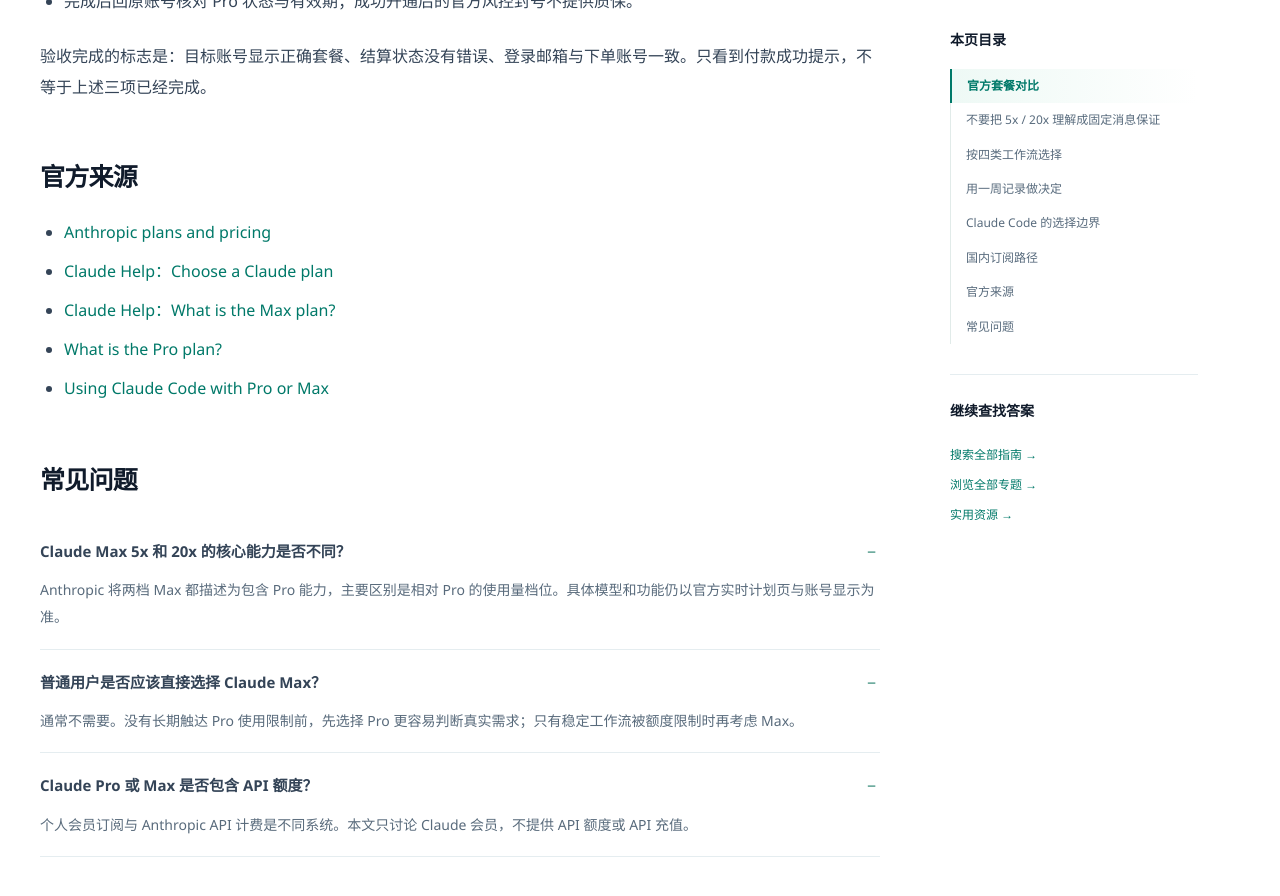
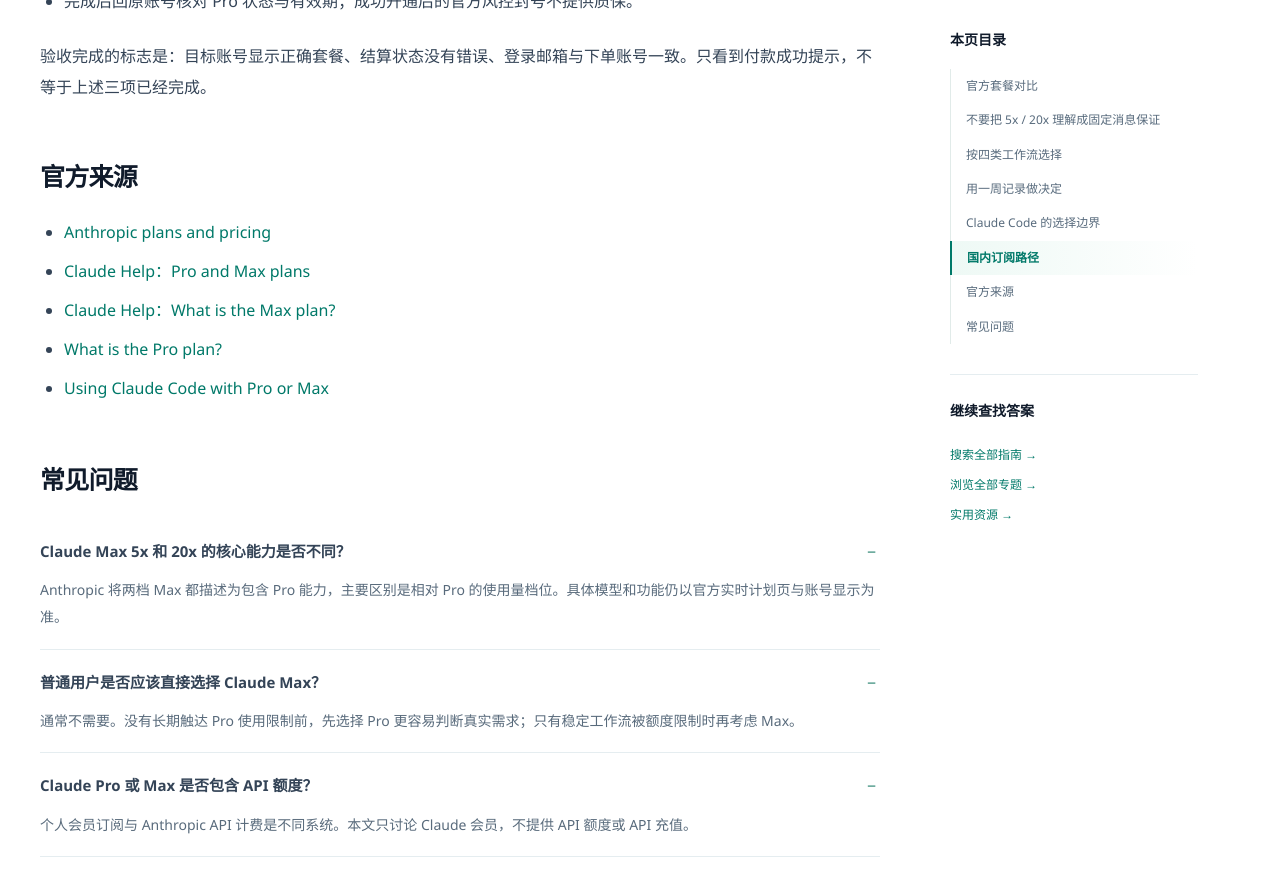
Before and after one commit to he20000405-pixel/claude-pro-max-china-guide, a Jekyll site: the page built from guides/claude-pro-vs-max.md, in a window 1280 px wide and 900 px high, scrolled down 2946 px. Shown: the top 896 px of the window. Built offline with Jekyll 4.4.1, drawn with Linux system fonts in a browser that asks for light colours; part of the change alters nothing that is shown.

```diff
--- a/_config.yml
+++ b/_config.yml
@@ -9,7 +9,7 @@ chatgpt_guide_url: "https://he20000405-pixel.github.io/chatgpt-plus-pro-china-gu
 grok_guide_url: "https://he20000405-pixel.github.io/supergrok-china-guide/"
 claude_guide_url: "https://he20000405-pixel.github.io/claude-pro-max-china-guide/"
 gemini_guide_url: "https://he20000405-pixel.github.io/gemini-google-ai-pro-china-guide/"
-asset_version: "20261030-noncontent-repair"
+asset_version: "20261030-audit-fixes"
 lang: "zh-CN"
 timezone: "Asia/Shanghai"
 author:
--- /dev/null
+++ b/_includes/accessible-checklists.html
@@ -0,0 +1,15 @@
+{%- comment -%}
+Give Kramdown's disabled task-list checkboxes a name from their existing item
+text. This runs at build time; the visible text, checked state and disabled
+behavior stay unchanged. escape_once preserves entities in the rendered text.
+{%- endcomment -%}
+{%- assign checklist_input_start = '<input type="checkbox" class="task-list-item-checkbox"' -%}
+{%- assign checklist_parts = include.source | split: checklist_input_start -%}
+{{- checklist_parts | first -}}
+{%- for checklist_part in checklist_parts offset: 1 -%}
+  {%- assign checklist_attributes = checklist_part | split: '>' | first -%}
+  {%- assign checklist_label = checklist_part | remove_first: checklist_attributes | remove_first: '>' | split: '</li>' | first | strip_html | normalize_whitespace | strip -%}
+  {{- checklist_input_start -}}
+  {%- unless checklist_attributes contains 'aria-label=' or checklist_attributes contains 'aria-labelledby=' or checklist_label == '' %} aria-label="{{ checklist_label | escape_once }}"{% endunless -%}
+  {{- checklist_part -}}
+{%- endfor -%}
--- a/_includes/presentation.html
+++ b/_includes/presentation.html
@@ -15,7 +15,7 @@
     {% endif %}
   </div>
   <div class="content-layout{% if presentation_has_rail %} reading-layout{% endif %}">
-    <article class="content inner-content preview-body" data-article-content>{{ presentation_body }}</article>
+    <article class="content inner-content preview-body" data-article-content>{% include accessible-checklists.html source=presentation_body %}</article>
     {% if presentation_has_rail %}{% include reading-rail.html %}{% endif %}
   </div>
 </div>
--- a/_includes/seo-structured-data.html
+++ b/_includes/seo-structured-data.html
@@ -37,7 +37,13 @@
     }
     </script>
     {% endif %}
+    {% assign emit_breadcrumb_schema = false %}
     {% if page.breadcrumbs %}
+    {% if page.lang == 'en' or page.breadcrumbs.size > 1 %}
+    {% assign emit_breadcrumb_schema = true %}
+    {% endif %}
+    {% endif %}
+    {% if emit_breadcrumb_schema %}
     <script type="application/ld+json">
     {
       "@context": "https://schema.org",
--- a/assets/js/knowledge-ui.js
+++ b/assets/js/knowledge-ui.js
@@ -73,29 +73,64 @@
   if (links.length !== headings.length) return;
   toc.open = !mobile.matches;
   toc.dataset.tocReady = 'true';
-  const activate = (id) => links.forEach((link) => {
+  let activeId = null;
+  const activate = (id) => {
+    if (id === activeId) return;
+    activeId = id;
+    links.forEach((link) => {
       const active = decodeURIComponent(link.hash.slice(1)) === id;
       link.parentElement.classList.toggle('is-active', active);
       if (active) link.setAttribute('aria-current', 'location'); else link.removeAttribute('aria-current');
     });
-  activate(headings[0].id);
-  if ('IntersectionObserver' in window) {
-    const observer = new IntersectionObserver((entries) => {
-      const visible = entries.filter((entry) => entry.isIntersecting).sort((a, b) => a.boundingClientRect.top - b.boundingClientRect.top);
-      if (visible.length) activate(visible[0].target.id);
-    }, { rootMargin: '-10% 0px -75% 0px' });
-    headings.forEach((heading) => observer.observe(heading));
+  };
+  const updateCurrentSection = () => {
+    let current = headings[0];
+    // Read every candidate from the same scroll position, including when scrolling up.
+    for (const heading of headings) {
+      const margin = Math.max(0, parseFloat(getComputedStyle(heading).scrollMarginTop) || 0);
+      if (heading.getBoundingClientRect().top > margin + 1) break;
+      current = heading;
     }
+    const scrolling = document.scrollingElement || document.documentElement;
+    // The last heading may never reach the top when its section is shorter than the viewport.
+    if (scrolling.scrollTop > 0 && scrolling.scrollTop + window.innerHeight >= scrolling.scrollHeight - 1) {
+      current = headings[headings.length - 1];
+    }
+    activate(current.id);
+  };
+  let updatePending = false;
+  const scheduleCurrentSection = () => {
+    if (updatePending) return;
+    updatePending = true;
+    requestAnimationFrame(() => {
+      updatePending = false;
+      updateCurrentSection();
+    });
+  };
+  window.addEventListener('scroll', scheduleCurrentSection, { passive: true });
+  window.addEventListener('resize', scheduleCurrentSection);
+  window.addEventListener('hashchange', scheduleCurrentSection);
+  window.addEventListener('load', scheduleCurrentSection);
+  toc.addEventListener('toggle', scheduleCurrentSection);
   links.forEach((link) => link.addEventListener('click', () => {
-    activate(decodeURIComponent(link.hash.slice(1)));
     if (mobile.matches) toc.open = false;
+    // Native anchor navigation keeps its URL and smooth-scroll behavior. The scroll
+    // listener follows the actual position rather than locking onto a click target.
+    scheduleCurrentSection();
   }));
-  mobile.addEventListener('change', () => { toc.open = !mobile.matches; });
+  mobile.addEventListener('change', () => {
+    toc.open = !mobile.matches;
+    scheduleCurrentSection();
+  });
+  scheduleCurrentSection();
   // Keep deep links aligned after the mobile directory adopts its compact state.
   if (location.hash) {
     try {
       const target = document.getElementById(decodeURIComponent(location.hash.slice(1)));
-      if (target) requestAnimationFrame(() => target.scrollIntoView());
+      if (target) requestAnimationFrame(() => {
+        target.scrollIntoView();
+        scheduleCurrentSection();
+      });
     } catch (_) { /* Malformed fragments do not prevent reading. */ }
   }
 })();
--- a/guides/claude-pro-vs-max.md
+++ b/guides/claude-pro-vs-max.md
@@ -3,7 +3,7 @@ title: "Claude Pro、Max 5x、Max 20x 怎么选"
 description: "对比 Claude Pro 网页月付 20 美元、年付实时结账价，以及 Max 5x 每月 100 美元和 Max 20x 每月 200 美元的官方定位、使用强度、Claude Code 场景和国内订阅入口。"
 permalink: /guides/claude-pro-vs-max/
 date_published: 2026-07-14
-last_modified_at: 2026-10-28
+last_modified_at: 2026-10-30
 breadcrumbs:
   - name: Claude 指南
     url: /
@@ -99,7 +99,7 @@ Anthropic 官方说明 Pro 与 Max 都可以使用 Claude Code，但实际模型
 ## 官方来源
 
 - [Anthropic plans and pricing](https://www.anthropic.com/pricing?subjects=claude&type=product)
-- [Claude Help：Choose a Claude plan](https://support.claude.com/en/articles/11049762-choose-a-claude-plan)
+- [Claude Help：Pro and Max plans](https://support.claude.com/en/collections/5953830-pro-and-max-plans)
 - [Claude Help：What is the Max plan?](https://support.claude.com/en/articles/11049741-what-is-the-max-plan)
 - [What is the Pro plan?](https://support.claude.com/en/articles/8325606-what-is-the-pro-plan)
 - [Using Claude Code with Pro or Max](https://support.anthropic.com/en/articles/11145838-using-claude-code-with-your-max-plan)
```
Also changed, not shown: README.md. Lines whose indentation alone changed are shown as unchanged.
